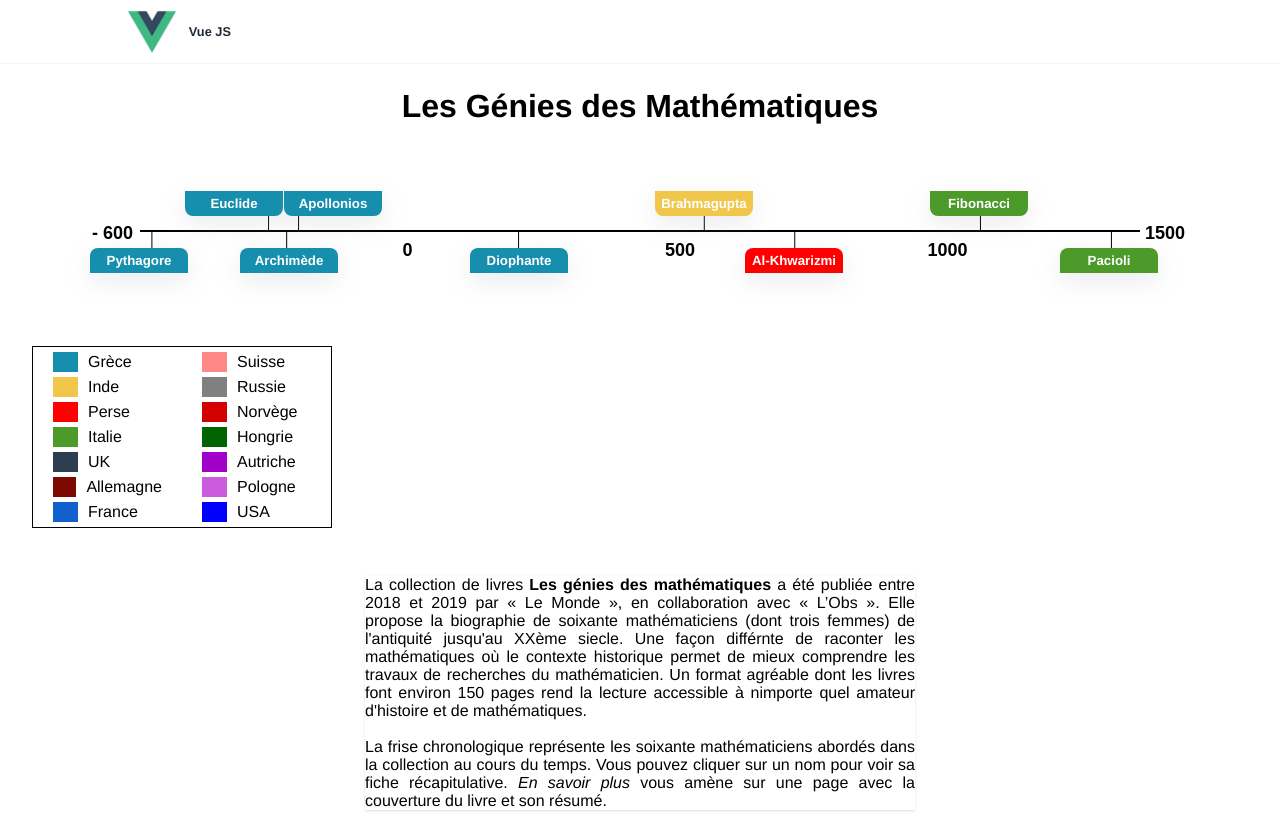
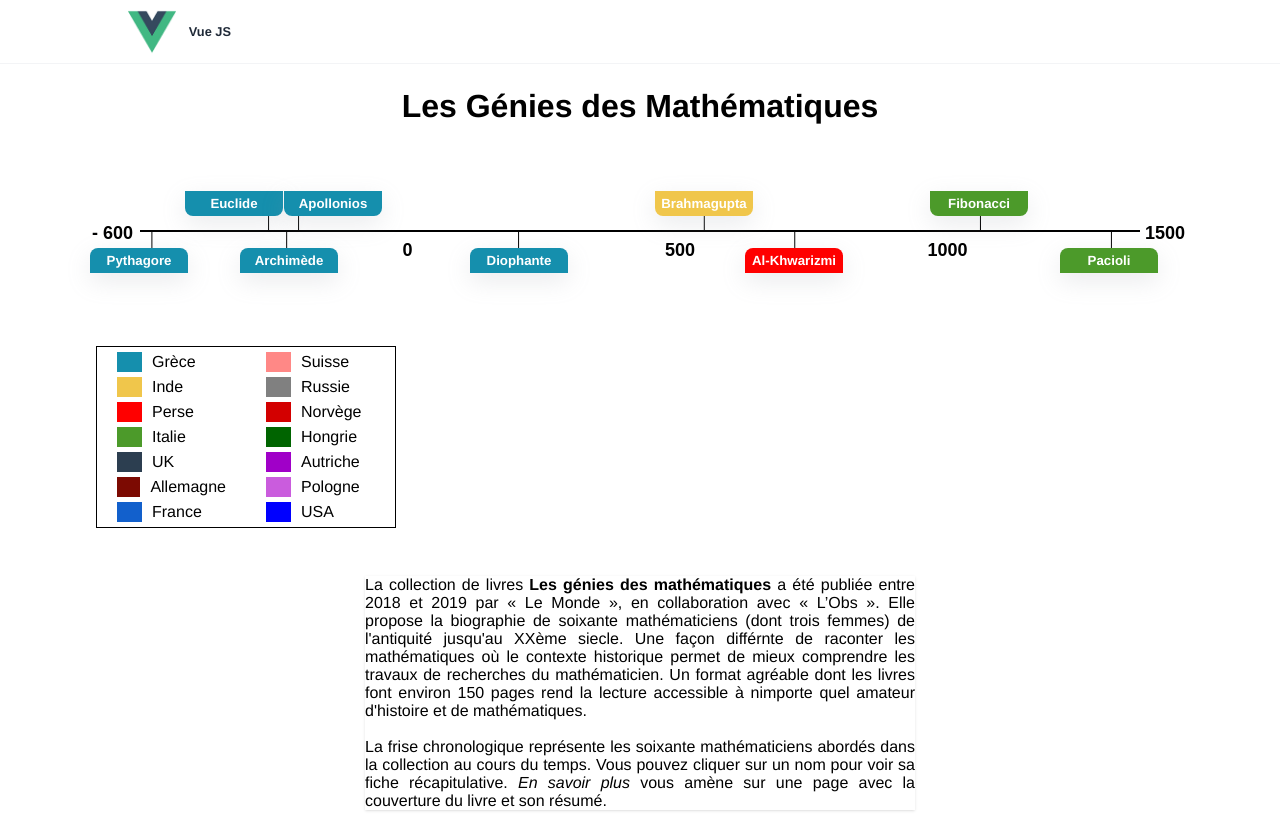
Before and after one commit to AvirKarakitsos/VUEtimeline, a Vue app: page / in a window 1280 px wide. Built offline with nearby package versions, Linux system fonts and the light colour scheme; data requests are answered from the project's data file; the HTML template or start-up script is replaced by a standard one.

Commit message:
feat: add new image for README

```diff
--- a/src/views/Home.vue
+++ b/src/views/Home.vue
@@ -98,7 +98,7 @@ export default {
 <style scoped>
 	main {
 		display: flex;
-		padding: 1.5rem 2rem;
+		padding: 1.5rem 6rem;
 		flex-direction: column;
 		align-items: center;
 		row-gap: 3rem;
```
Also changed, not shown: src/assets/images/screenshot/timeline.png (added).
